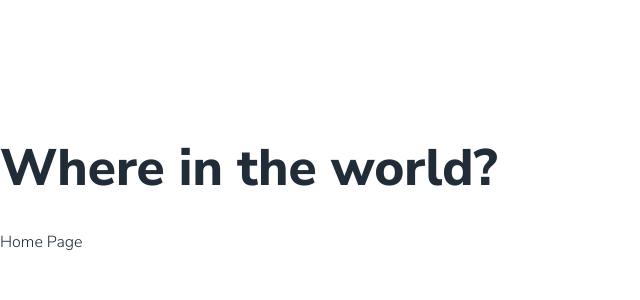
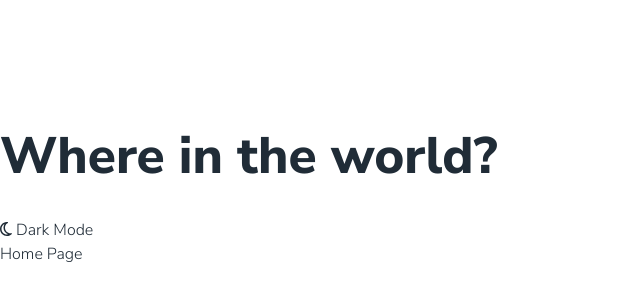
Before and after one commit to Kerri-AnnBates/rest-countries-api, a React (Vite) app: page / in a window 1280 px wide. Shown: the part 220-520 px from the top of the page, without its empty margins (0-640 px from the left). Built offline with nearby package versions, Linux system fonts and the light colour scheme.

Commit message:
add icons

```diff
--- a/index.html
+++ b/index.html
@@ -7,7 +7,6 @@
   <link rel="preconnect" href="https://fonts.googleapis.com">
   <link rel="preconnect" href="https://fonts.gstatic.com" crossorigin>
   <link href="https://fonts.googleapis.com/css2?family=Nunito+Sans:opsz,wght@6..12,300;6..12,600;6..12,800&display=swap" rel="stylesheet">
-  <script src="https://kit.fontawesome.com/9a5ae508b8.js" crossorigin="anonymous"></script>
   <meta name="viewport" content="width=device-width, initial-scale=1.0" />
   <title>Where in the world?</title>
 </head>
--- a/package.json
+++ b/package.json
@@ -10,6 +10,10 @@
     "preview": "vite preview"
   },
   "dependencies": {
+    "@fortawesome/fontawesome-svg-core": "^6.5.0",
+    "@fortawesome/free-regular-svg-icons": "^6.5.0",
+    "@fortawesome/free-solid-svg-icons": "^6.5.0",
+    "@fortawesome/react-fontawesome": "^0.2.0",
     "react": "^18.2.0",
     "react-dom": "^18.2.0"
   },
--- a/src/components/Header.tsx
+++ b/src/components/Header.tsx
@@ -1,10 +1,13 @@
 import React from 'react';
+import { FontAwesomeIcon } from '@fortawesome/react-fontawesome'
+import { faMoon as solidMoon } from '@fortawesome/free-solid-svg-icons';
+import { faMoon as regularMoon } from '@fortawesome/free-regular-svg-icons';
 
 function Header() {
     return (
         <header>
             <h1>Where in the world?</h1>
-            {/* Dark Mode toggle */}
+            <div><FontAwesomeIcon icon={regularMoon} /> Dark Mode</div>
         </header>
     )
 }
```
Also changed, not shown: 1 other file (tests, documents, lock files or other folders).
